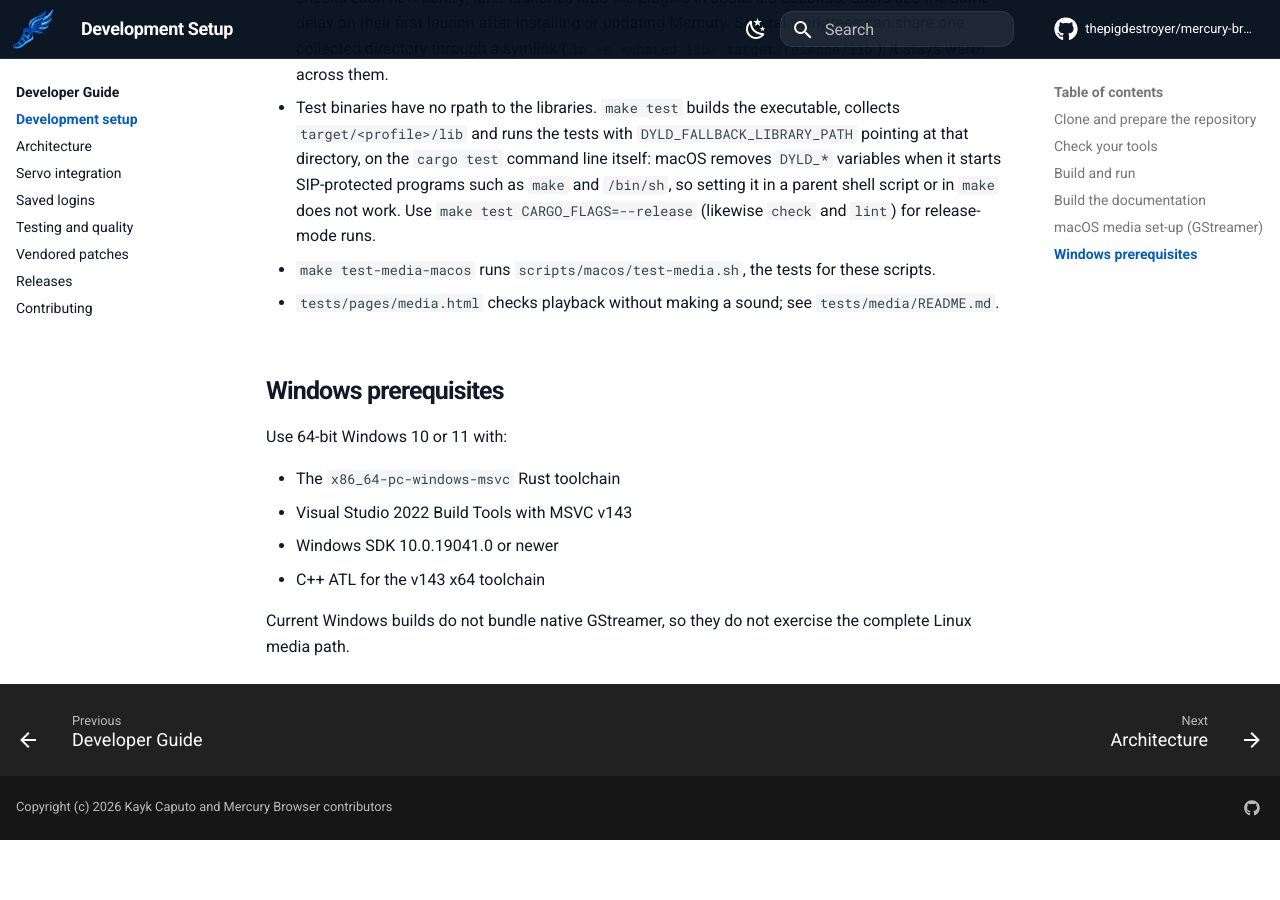
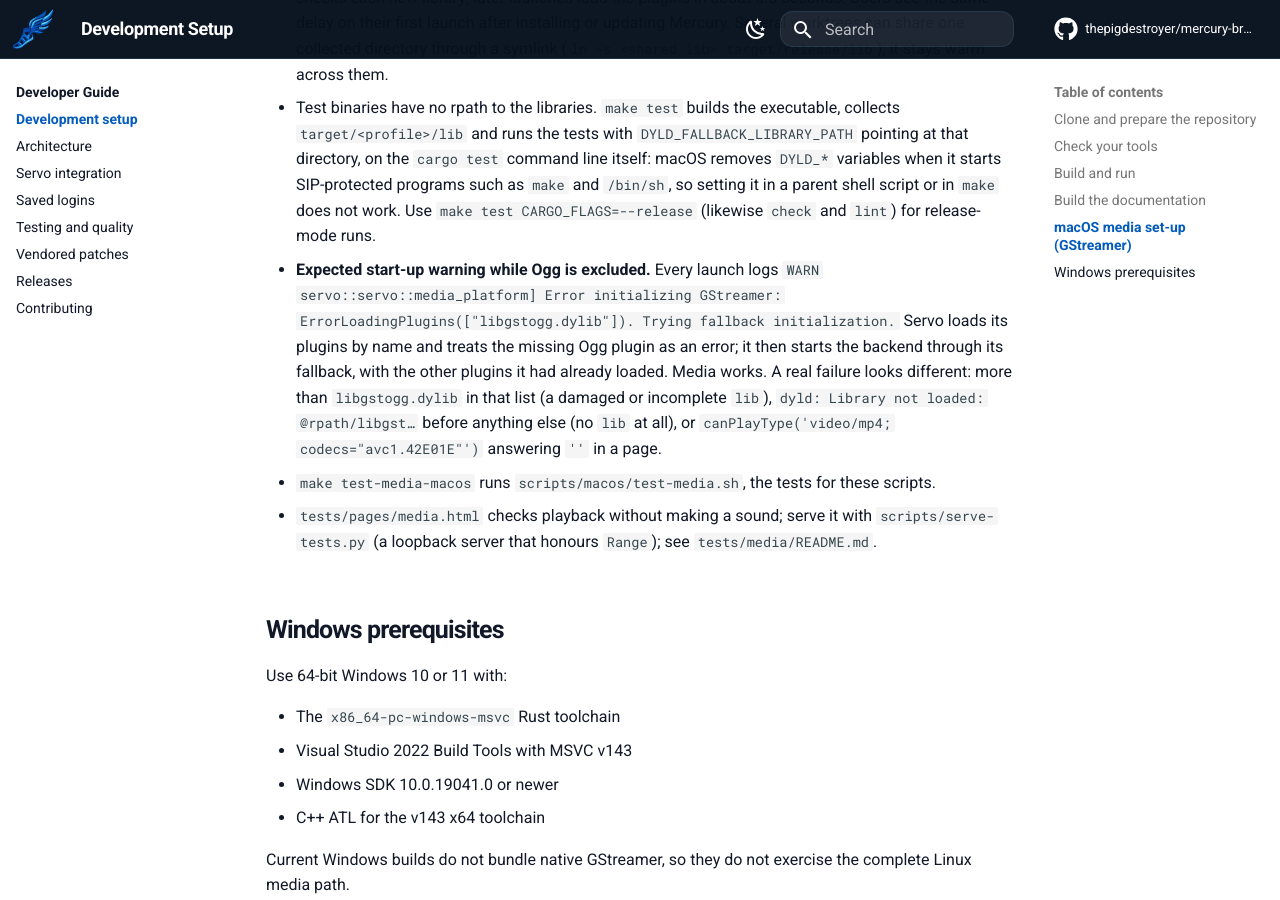
Before and after one commit to KaykCaputo/hermes-browser, an MkDocs documentation site: the page built from docs/developer-guide/setup.md, in a window 1280 px wide and 900 px high, scrolled down 2946 px. Built offline with MkDocs 1.6.1 and Material for MkDocs 9.7.7, drawn with Linux system fonts in a browser that asks for light colours; comment, search, counter and statistics services are not loaded; before the commit the page ends 3786 px from its top, so only the background shows below that.

Commit message:
docs: name the Ogg regression's release and the expected start-up warning

```diff
--- a/docs/developer-guide/setup.md
+++ b/docs/developer-guide/setup.md
@@ -141,8 +141,16 @@ Notes:
   starts SIP-protected programs such as `make` and `/bin/sh`, so setting it in a parent shell
   script or in `make` does not work. Use `make test CARGO_FLAGS=--release` (likewise `check` and
   `lint`) for release-mode runs.
+- **Expected start-up warning while Ogg is excluded.** Every launch logs
+  `WARN servo::servo::media_platform] Error initializing GStreamer: ErrorLoadingPlugins(["libgstogg.dylib"]). Trying fallback initialization.`
+  Servo loads its plugins by name and treats the missing Ogg plugin as an error; it then starts
+  the backend through its fallback, with the other plugins it had already loaded. Media works.
+  A real failure looks different: more than `libgstogg.dylib` in that list (a damaged or
+  incomplete `lib`), `dyld: Library not loaded: @rpath/libgst…` before anything else (no `lib`
+  at all), or `canPlayType('video/mp4; codecs="avc1.42E01E"')` answering `''` in a page.
 - `make test-media-macos` runs `scripts/macos/test-media.sh`, the tests for these scripts.
-- `tests/pages/media.html` checks playback without making a sound; see `tests/media/README.md`.
+- `tests/pages/media.html` checks playback without making a sound; serve it with
+  `scripts/serve-tests.py` (a loopback server that honours `Range`); see `tests/media/README.md`.
 
 ## Windows prerequisites
 
```
Also changed, not shown: docs/user-guide/media.md (+3 -2 lines).
